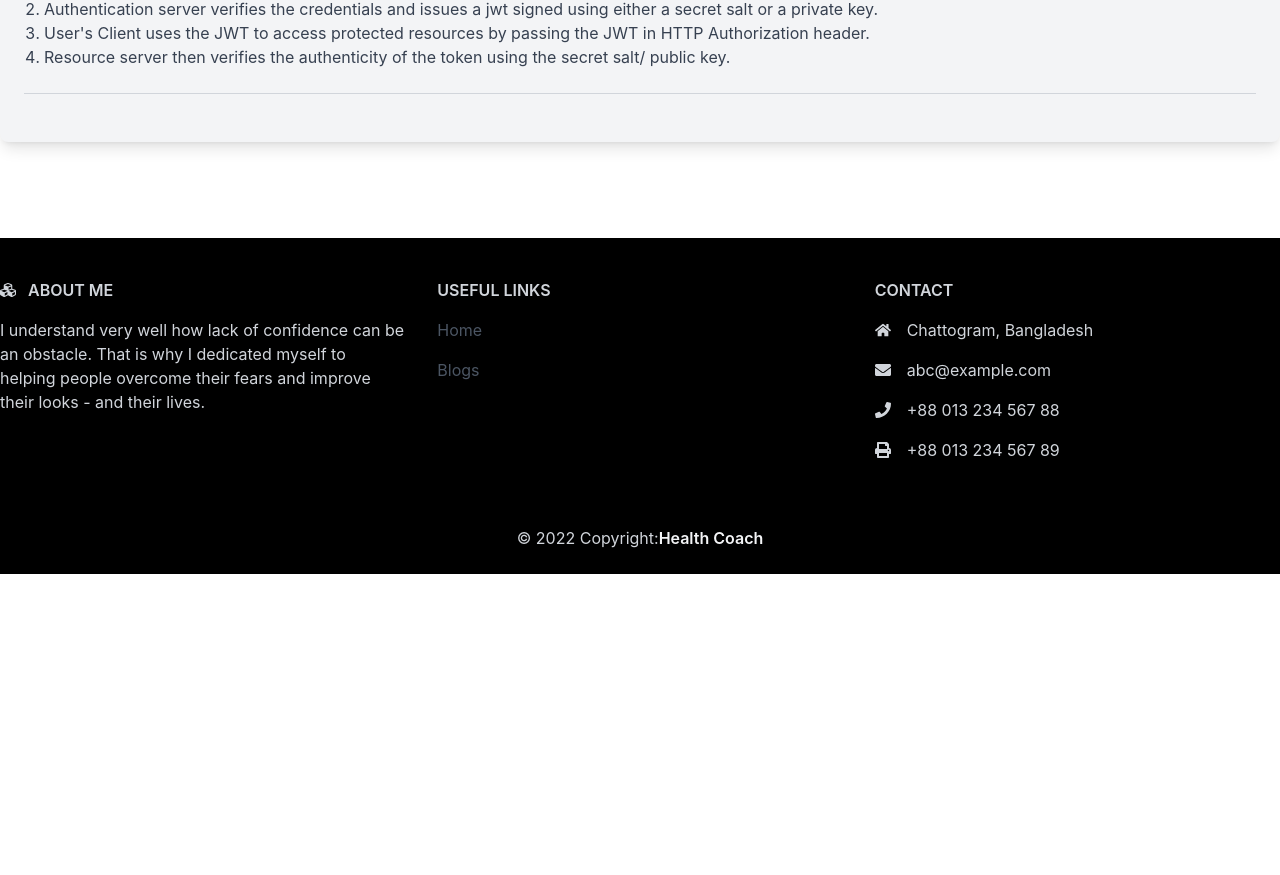
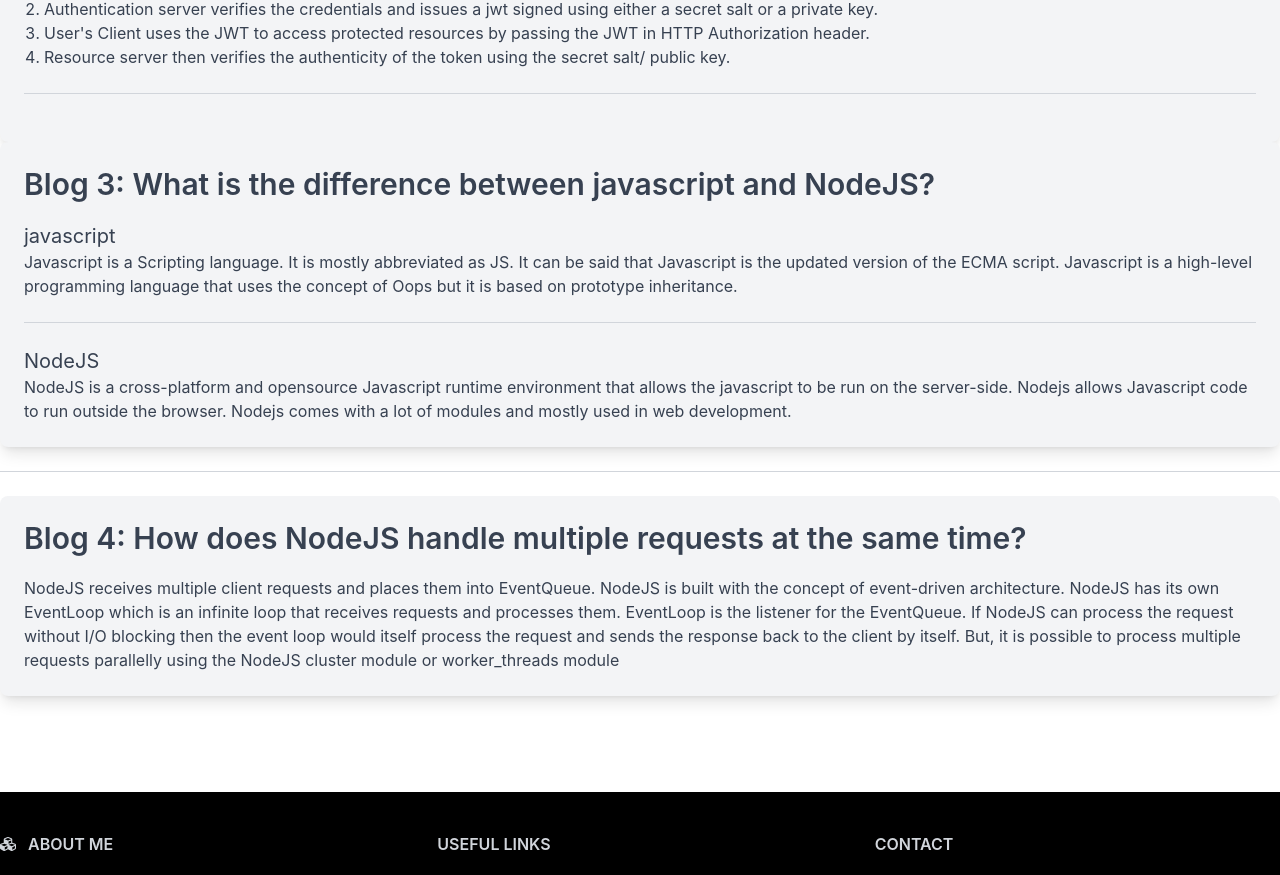
Before and after one commit to dipu528447/health_coach_client_side, a React (Create React App) app: page /blogs in a window 1280 px wide. Shown: the part 673-1548 px from the top of the page. Before the commit the page ends 1247 px from the top, so only its background shows below. Built offline with nearby package versions, Linux system fonts and the light colour scheme; no server answers; what tw-elements would draw is missing.

Commit message:
blog page question 3 and 4 added

```diff
--- a/src/Components/Blogs/Blogs.js
+++ b/src/Components/Blogs/Blogs.js
@@ -6,12 +6,12 @@ const Blogs = () => {
 
             <div className="p-6 shadow-lg rounded-lg bg-gray-100 text-gray-700">
             <h2 className="font-semibold text-3xl mb-5 text-left">Blog 1: Difference between SQL and NoSQL</h2>
-                <h1 className='text-left'>SQL</h1>
+                <h1 className='text-left text=xl'>SQL</h1>
                 <p className='text-left'>RELATIONAL DATABASE MANAGEMENT SYSTEM (RDBMS). These databases have fixed or static or predefined schema. These databases are not suited for hierarchical data storage.
                 These databases are best suited for complex queries.It is vertically Scalable and follows ACID property. Examples: MySQL, PostgreSQL, Oracle, MS-SQL Server etc.
                 </p>
                 <hr className="my-6 border-gray-300" />
-                <h1 className='text-left'>NoSQL</h1>
+                <h1 className='text-left text=xl'>NoSQL</h1>
                 <p className='text-left'>Non-relational or distributed database system. They have dynamic schema. These databases are best suited for hierarchical data storage.
                 These databases are not so good for complex queries. It is horizontally Scalable and follows CAP property. Examples: MongoDB, GraphQL, HBase, Neo4j, Cassandra etc
                 </p>
@@ -33,6 +33,26 @@ const Blogs = () => {
                 <hr className="my-6 border-gray-300" />
 
             </div>
+
+            <div className="p-6 shadow-lg rounded-lg bg-gray-100 text-gray-700">
+            <h2 className="font-semibold text-3xl mb-5 text-left">Blog 3: What is the difference between javascript and NodeJS?</h2>
+                <h1 className='text-left text-xl'>javascript</h1>
+                <p className='text-left'>Javascript is a Scripting language. It is mostly abbreviated as JS. It can be said that Javascript is the updated version of the ECMA script. Javascript is a high-level programming language that uses the concept of Oops but it is based on prototype inheritance.
+                </p>
+                <hr className="my-6 border-gray-300" />
+                <h1 className='text-left text-xl'>NodeJS</h1>
+                <p className='text-left'>NodeJS is a cross-platform and opensource Javascript runtime environment that allows the javascript to be run on the server-side. Nodejs allows Javascript code to run outside the browser. Nodejs comes with a lot of modules and mostly used in web development.
+                </p>
+            </div>
+            <hr className="my-6 border-gray-300" />
+            <div className="p-6 shadow-lg rounded-lg bg-gray-100 text-gray-700">
+            <h2 className="font-semibold text-3xl mb-5 text-left">Blog 4: How does NodeJS handle multiple requests at the same time?</h2>
+
+                <p className='text-left'>
+                    NodeJS receives multiple client requests and places them into EventQueue. NodeJS is built with the concept of event-driven architecture. NodeJS has its own EventLoop which is an infinite loop that receives requests and processes them. EventLoop is the listener for the EventQueue. If NodeJS can process the request without I/O blocking then the event loop would itself process the request and sends the response back to the client by itself. But, it is possible to process multiple requests parallelly using the NodeJS cluster module or worker_threads module
+                </p>
+
+            </div>
         </div>
     );
 };
```
